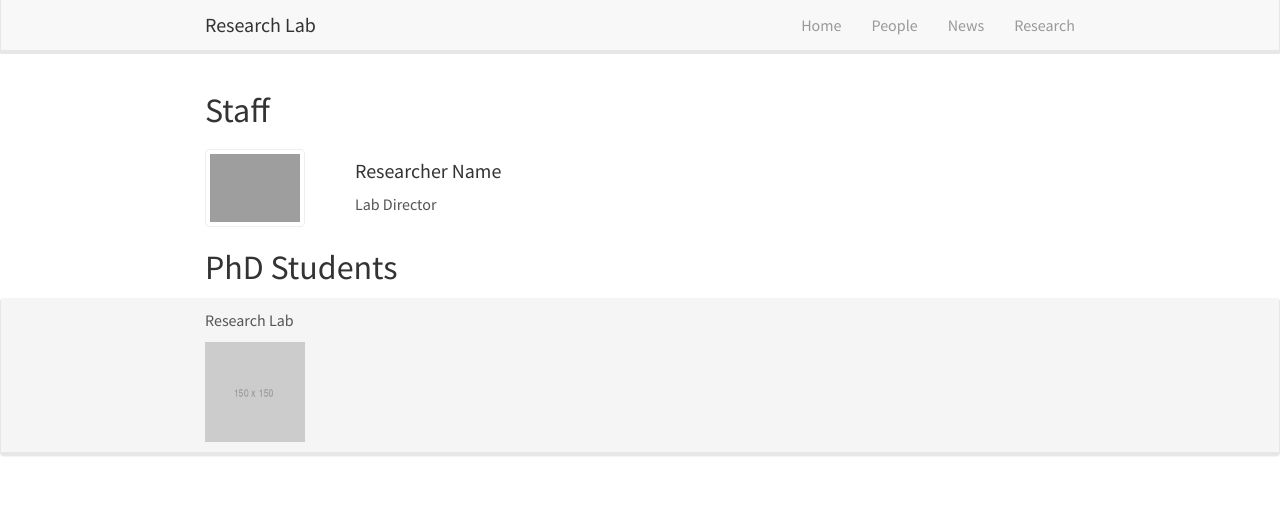
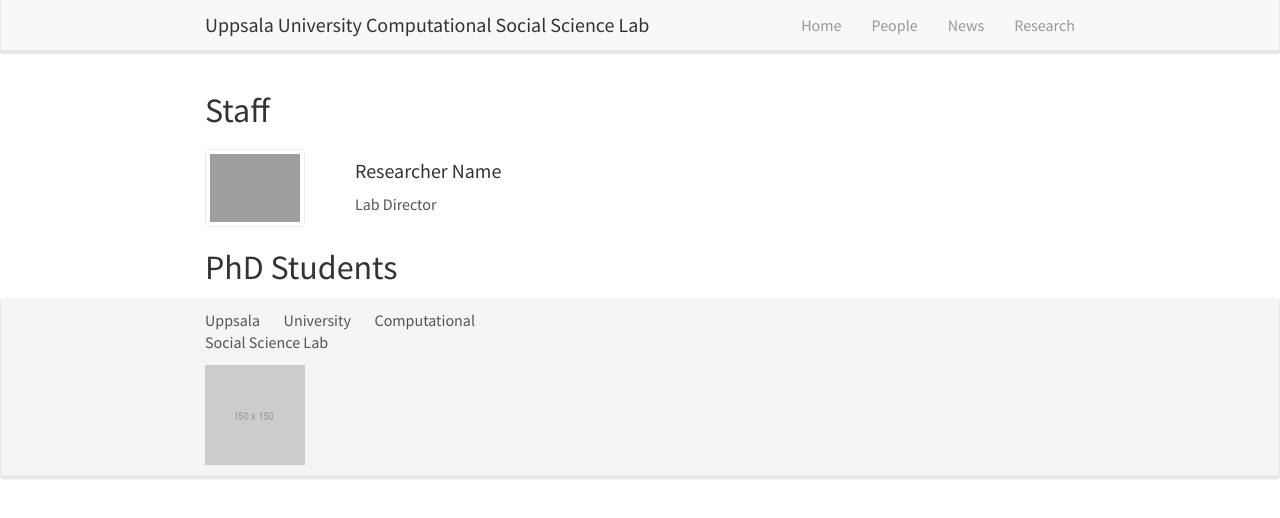
Before and after one commit to uucsslab/uucsslab.github.io, a Jekyll site: the page built from _pages/people/index.html, in a window 1280 px wide. Shown: the top 518 px of the page. Built offline with Jekyll 4.4.1, drawn with Linux system fonts in a browser that asks for light colours; nearby versions of some CDN libraries; some of the changed lines change nothing that is shown.

Commit message:
updated website metadata

```diff
--- a/_config.yml
+++ b/_config.yml
@@ -6,12 +6,10 @@
 # 'jekyll serve'. If you change this file, please restart the server process.
 
 # Site settings
-title: Research Lab
-email: your-email@domain.com
+title: Uppsala University Computational Social Science Lab
+email:
 description: > # this means to ignore newlines until "baseurl:"
-  Write an awesome description for your new site here. You can edit this
-  line in _config.yml. It will appear in your document head meta (for
-  Google search results) and in your feed.xml site description.
+  A university-wide collaboration for the integration of computational and social sciences, focusing on advanced computational methods, statistical inference, social scientific sensitivity and relevance.
 baseurl: ""
 url: ""
 
```
Also changed, not shown: _pages/people/_posts/2016-09-01-researcher-staff copy.md (renamed from _pages/team/_posts/2016-09-01-researcher-staff copy.md), _pages/people/_posts/2016-09-01-researcher-staff.md (renamed from _pages/team/_posts/2016-09-01-researcher-staff.md), _pages/people/_posts/diletta.md (renamed from _pages/team/_posts/diletta.md), _pages/people/_posts/matias.md (renamed from _pages/team/_posts/matias.md), _pages/people/index.html (renamed from _pages/team/index.html).
